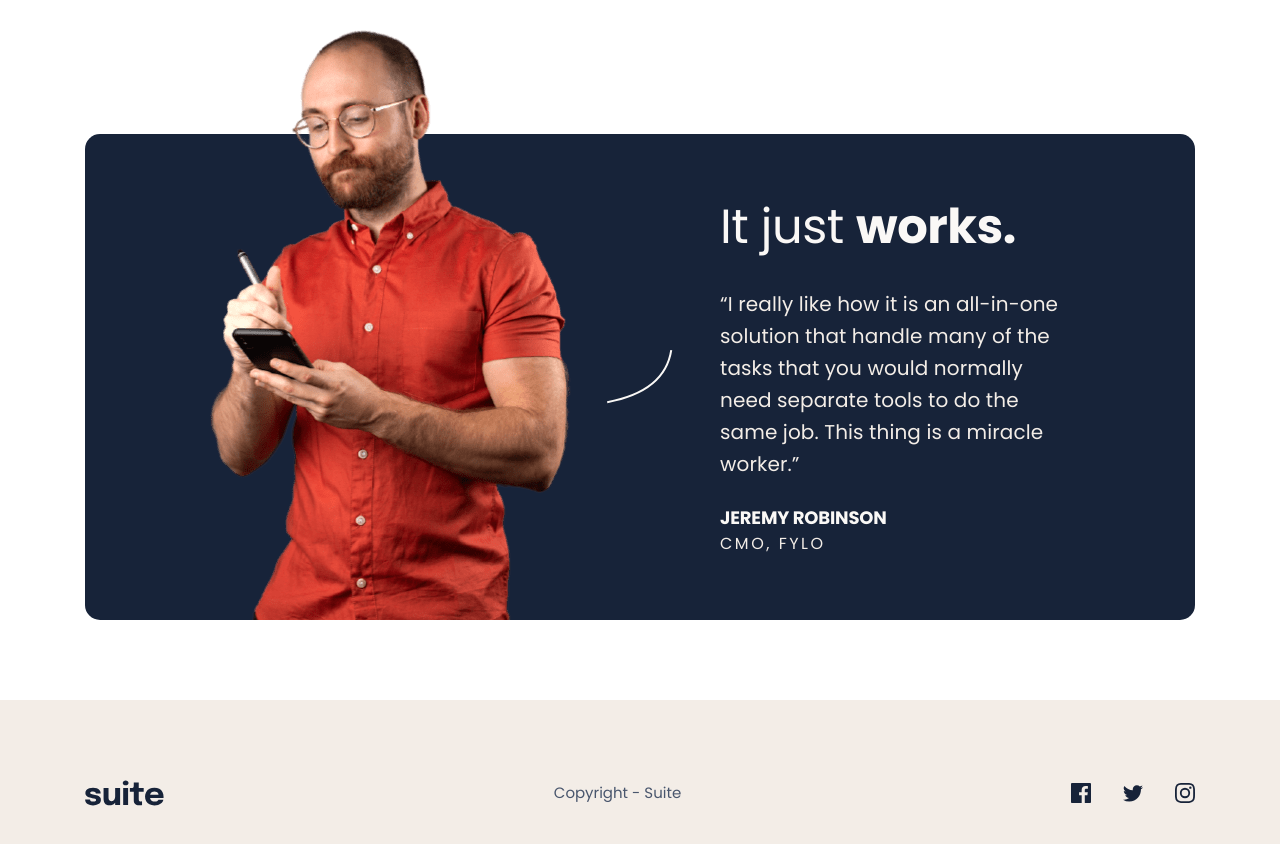
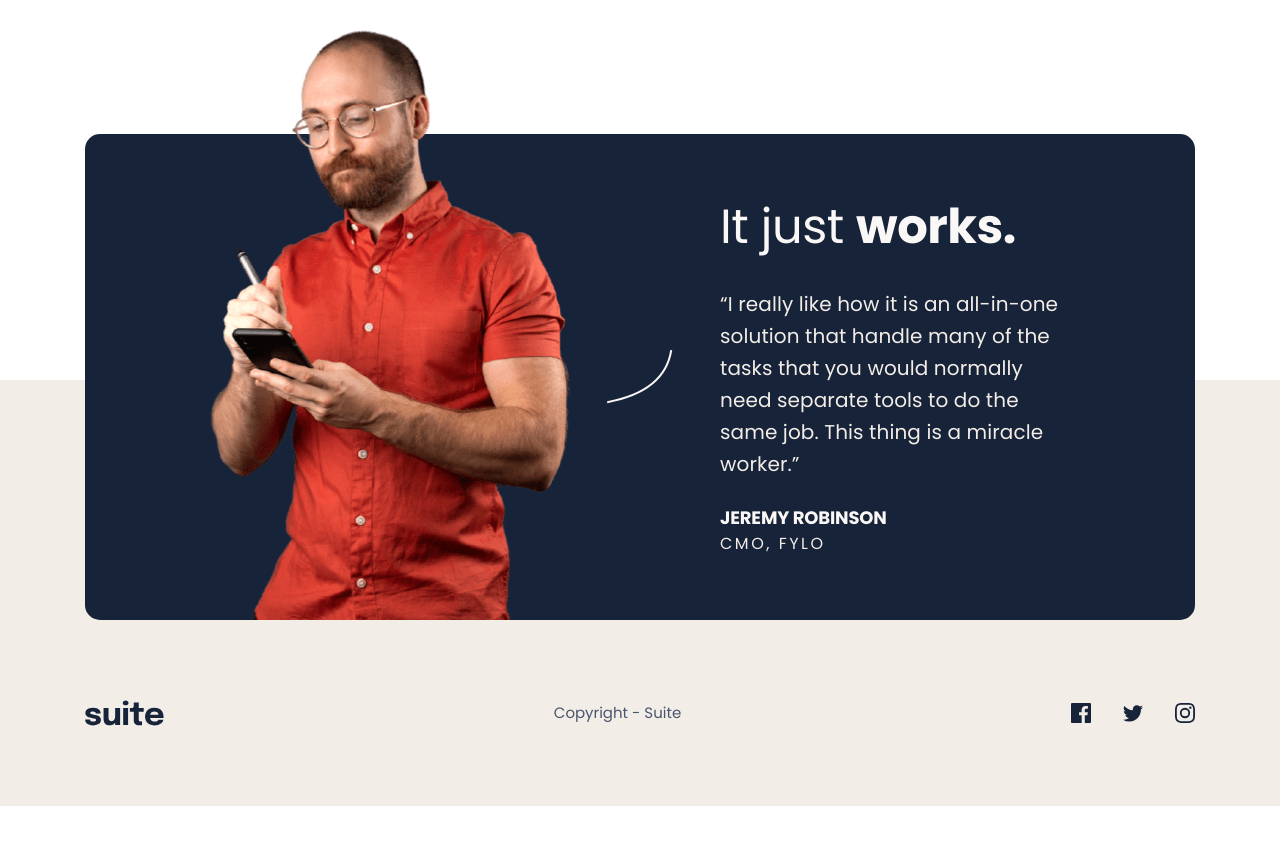
Before and after one commit to phwnganh/suite-landing-page, a React (Vite) app: page / in a window 1280 px wide. Shown: the part 840-1684 px from the top of the page. After the commit the page ends 1646 px from the top, so only its background shows below. Built offline with nearby package versions, Linux system fonts and the light colour scheme.

Commit message:
fix: component overlay between testimonial and footer section

```diff
--- a/src/MainPage.jsx
+++ b/src/MainPage.jsx
@@ -5,14 +5,9 @@ const MainPage = () => {
     return (
         <main className={""}>
             <HeroSection/>
-            <div className={"relative z-10 -mb-60"}>
                 <TestimonialSection/>
-
-            </div>
-            <div className={""}>
                 <FooterSection/>
 
-            </div>
 
         </main>
     );
--- a/src/components/FooterSection.jsx
+++ b/src/components/FooterSection.jsx
@@ -4,7 +4,7 @@ import TwitterLogo from '../assets/icon-twitter.svg'
 import InstagramLogo from '../assets/icon-instagram.svg'
 const FooterSection = () => {
     return (
-        <footer className={"bg-neutral-200 py-20"}>
+        <footer className={"bg-neutral-200 pt-80 pb-20 relative -mt-60"}>
             <div className={"max-w-277.5 mx-auto flex justify-between items-center"}>
                 <img src={Logo} alt={"logo"} />
                 <p className={"text-neutral-500 text-preset-8"}>Copyright - Suite</p>
--- a/src/components/TestimonialSection.jsx
+++ b/src/components/TestimonialSection.jsx
@@ -4,7 +4,7 @@ import JeremyLargeImg from '../assets/image-jeremy-large.png'
 const TestimonialSection = () => {
     return (
         <section className={"mt-47.5 max-w-277.5 mx-auto"}>
-            <div className={"bg-neutral-900 rounded-15 px-4 sm:py-16 sm:px-12 md:px-31.25 py-22 relative mb-80 z-10 flex flex-col items-center md:block"}>
+            <div className={"bg-neutral-900 rounded-15 px-4 sm:py-16 sm:px-12 md:px-31.25 py-22 relative z-10 flex flex-col items-center md:block"}>
                 <img src={JeremyLargeImg} alt={"jeremy-large"} className={"mx-auto -mt-32 md:absolute md:bottom-0 md:mt-0"}/>
                 <img src={PatternCurvedLine2} alt={"pattern-curved-line2"} className={"my-9 md:my-0 md:absolute md:left-1/2 md:top-1/2 md:-translate-x-1/2 md:-translate-y-1/2 z-10"}/>
 
```
